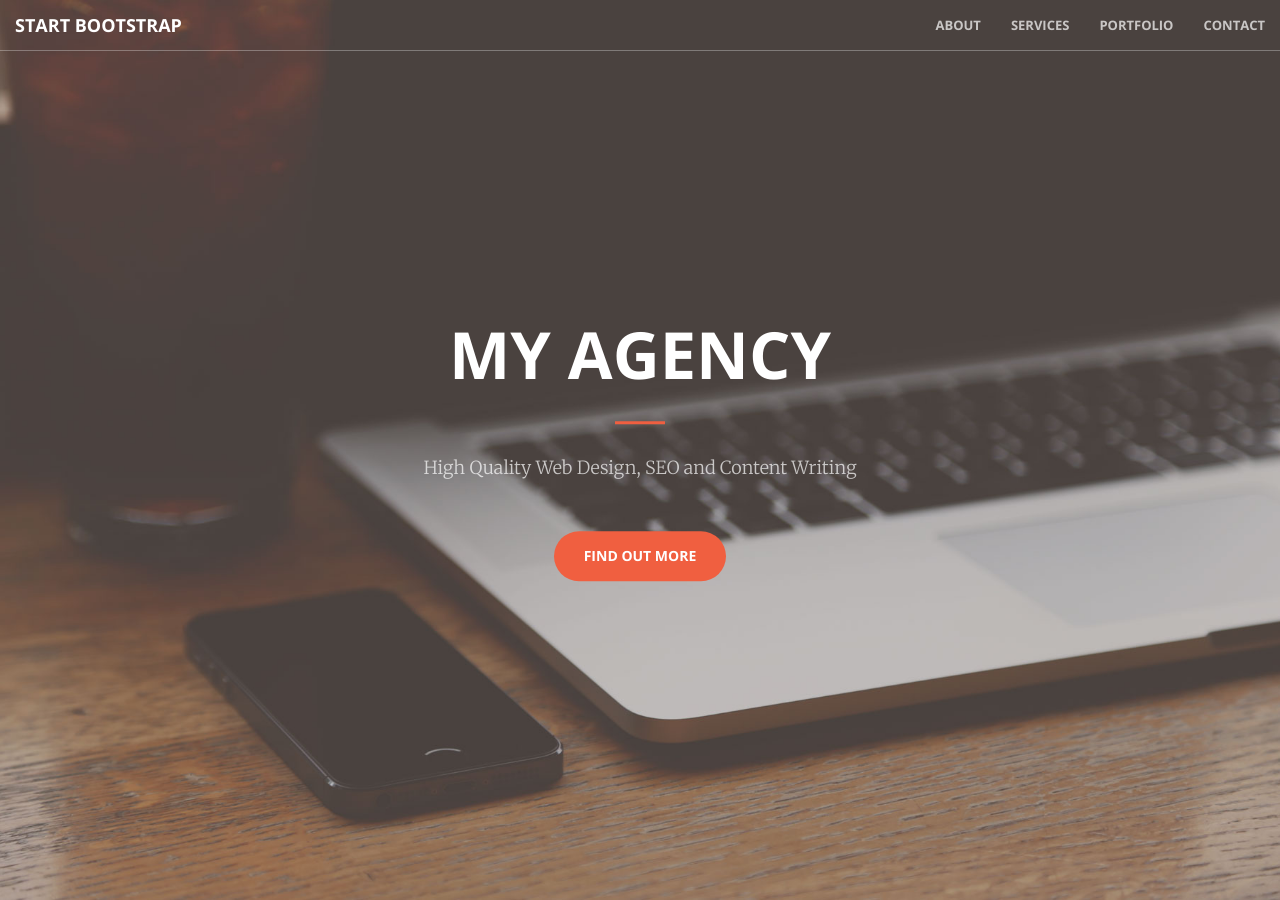
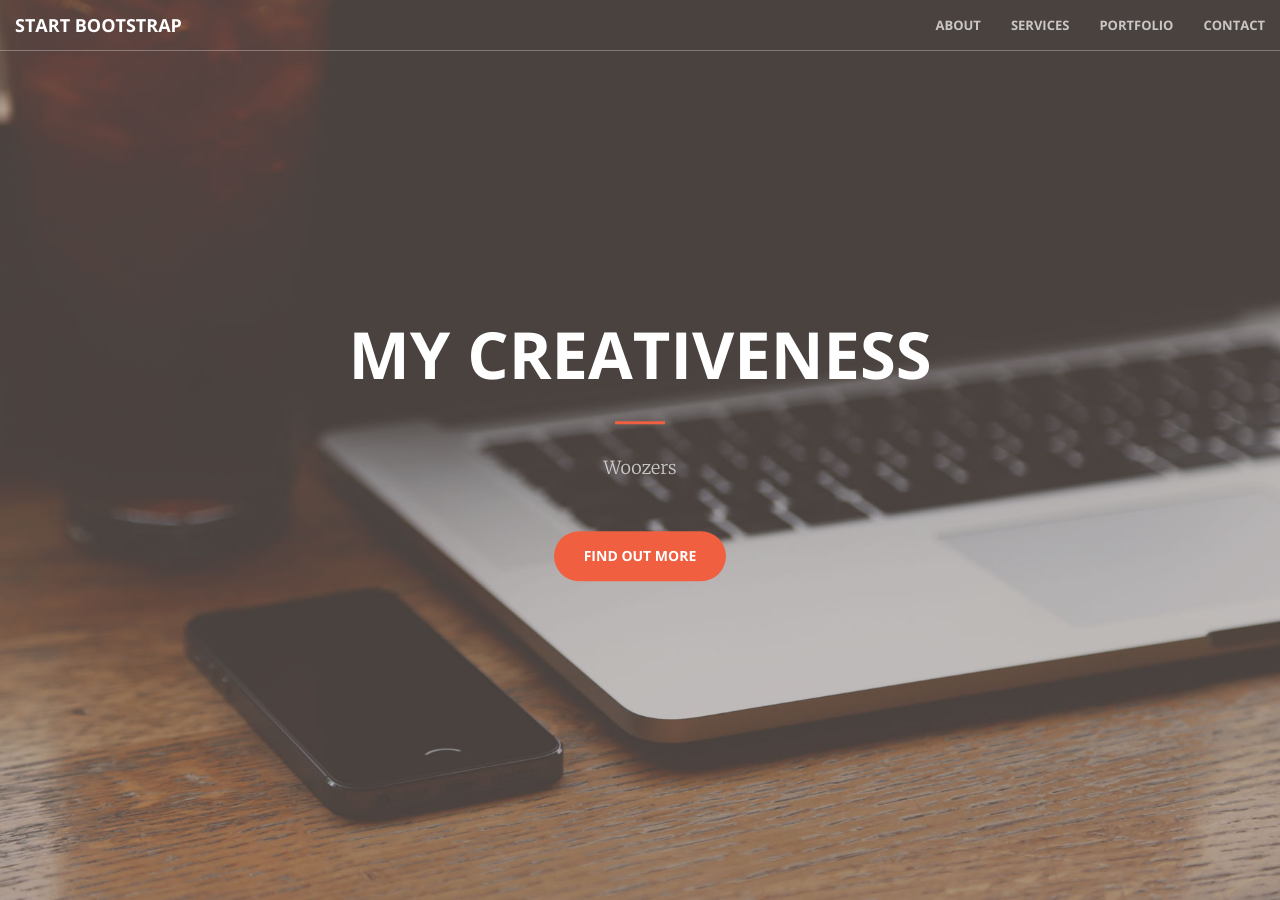
Before and after one commit to d3netxer/creative, a Jekyll site: the page built from index.html, in a window 1280 px wide and 900 px high. Built offline with Jekyll 4.4.1, drawn with Linux system fonts in a browser that asks for light colours.

Commit message:
Updated 'index.html' via CloudCannon

```diff
--- a/index.html
+++ b/index.html
@@ -6,9 +6,9 @@ title: Home Page
 <header>
   <div class="header-content">
     <div class="header-content-inner">
-      <h1 class="editable">My Agency</h1>
+      <h1 class="editable">My CReativeness</h1>
       <hr />
-      <p class="editable">High Quality Web Design, SEO and Content Writing</p>
+      <p class="editable">Woozers</p>
       <a href="#about" class="btn btn-primary btn-xl page-scroll">Find Out More</a>
     </div>
   </div>
```
